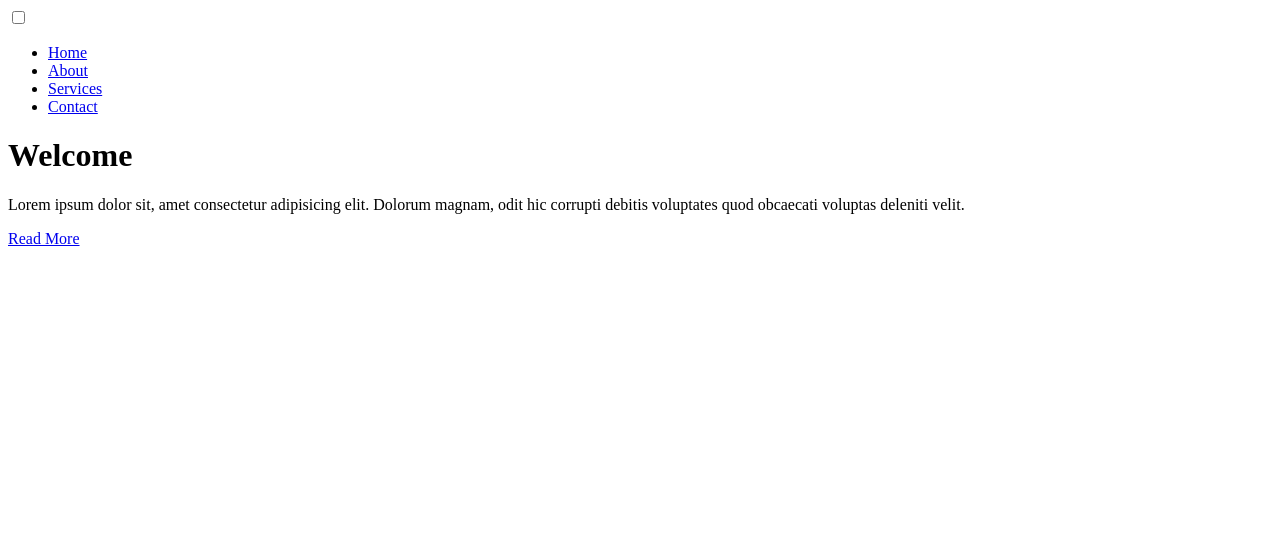
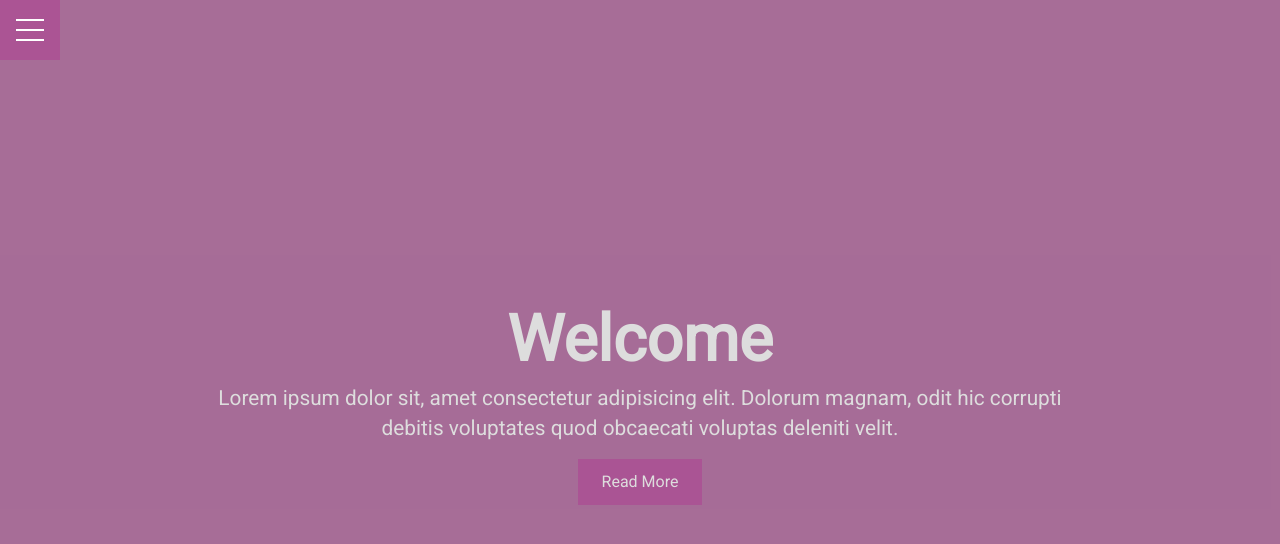
Before and after one commit to sidneyshafer/hamburger_menu, a plain HTML site: page index.html in a window 1280 px wide. Drawn offline with Linux system fonts and the light colour scheme; the site is published under a folder, as on GitHub Pages, so addresses that start at the root find nothing.

Commit message:
fixed bug

```diff
--- a/index.html
+++ b/index.html
@@ -4,8 +4,8 @@
    <meta charset="UTF-8">
    <meta name="viewport" content="width=device-width, initial-scale=1.0">
    <link href="https://fonts.googleapis.com/css2?family=Roboto&display=swap" rel="stylesheet">
-   <link rel="stylesheet" href="/css/style.css">
-   <link rel="stylesheet" href="/css/menu.css">
+   <link rel="stylesheet" href="./css/style.css">
+   <link rel="stylesheet" href="./css/menu.css">
    <title>Hamburder Menu Overlay</title>
 </head>
 <body>
```
Also changed, not shown: 1 other file.
